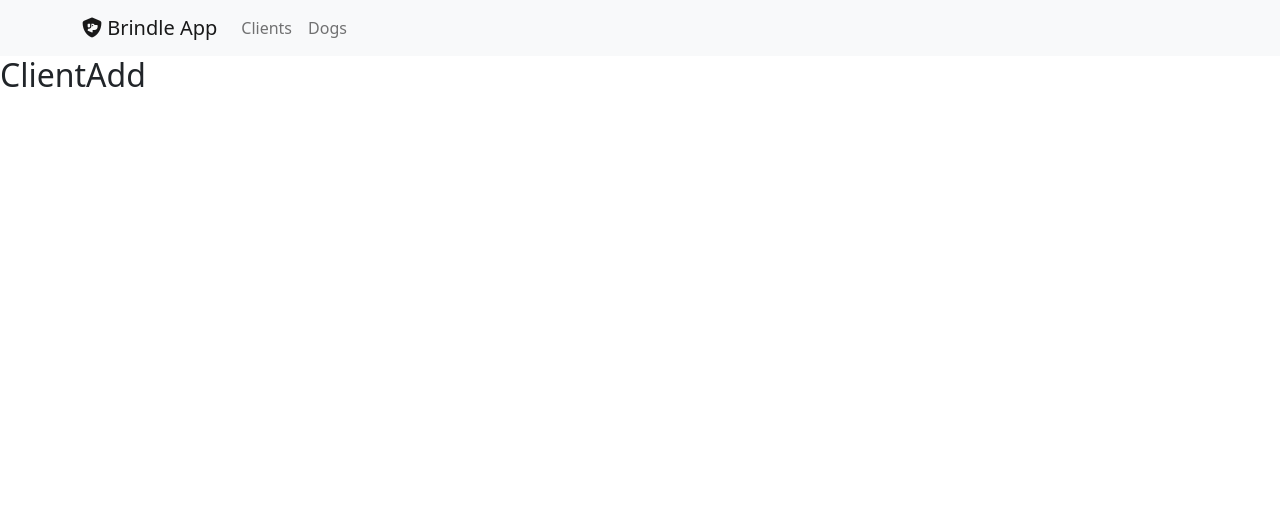
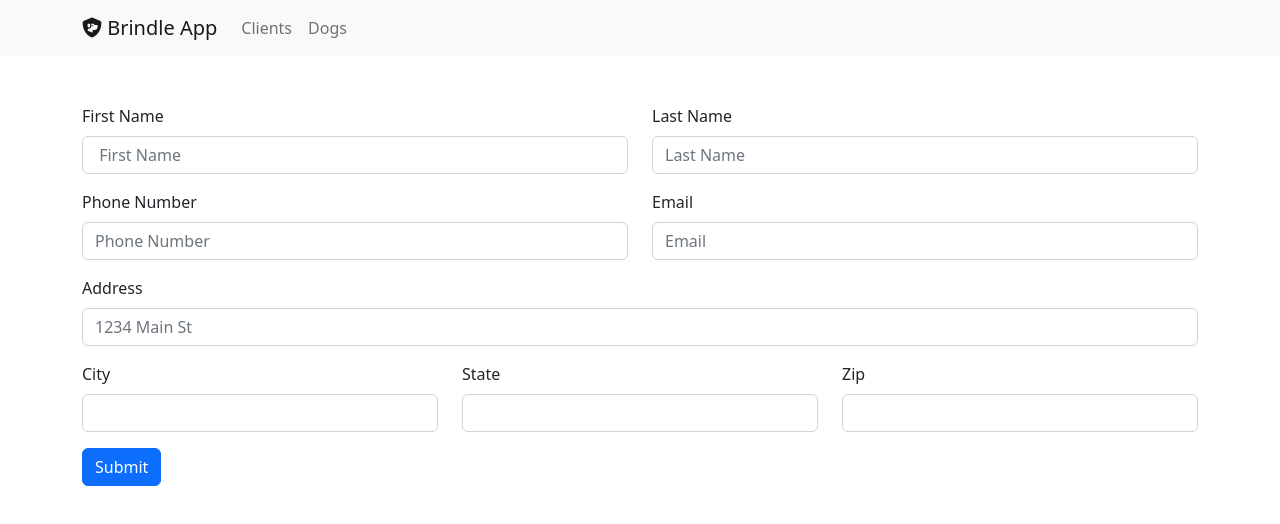
Before and after one commit to JSignature/phase-3-sinatra-react-project-client, a React (Create React App) app: page /clients/add in a window 1280 px wide. Shown: the top 524 px of the page. Built offline with nearby package versions, Linux system fonts and the light colour scheme.

Commit message:
Added clientAdd and clientDelete

```diff
--- a/src/components/Client/ClientAdd.jsx
+++ b/src/components/Client/ClientAdd.jsx
@@ -1,4 +1,9 @@
 import { React, useState } from 'react'
+import Button from 'react-bootstrap/Button'
+import Col from 'react-bootstrap/Col'
+import Form from 'react-bootstrap/Form'
+import Row from 'react-bootstrap/Row'
+import Container from 'react-bootstrap/Container'
 
 let ClientAdd = () => {
   const [clientFirstName, setClientFirstName] = useState('Jimmy ')
@@ -7,14 +12,140 @@ let ClientAdd = () => {
     useState('123 Main Street ')
   const [clientAddressCity, setClientAddressCity] = useState('Memphis')
   const [clientAddressState, setClientAddressState] = useState('TN')
+  const [clientAddressZip, setClientAddressZip] = useState('12345')
   const [clientPhone, setClientPhone] = useState('123-456-7890')
   const [clientEmail, setClientEmail] = useState('J@example.com')
   const [clientImage, setClientImage] = useState('Photo')
 
+  function handleNewClientSubmit(e) {
+    e.preventDefault()
+
+    const newClient = {
+      client_first_name: clientFirstName,
+      client_last_name: clientLastName,
+      client_address_street: clientAddressStreet,
+      client_address_city: clientAddressCity,
+      client_address_state: clientAddressState,
+      client_address_zip: clientAddressZip,
+      client_phone: clientPhone,
+      client_email: clientEmail,
+    }
+
+    setClientFirstName('')
+    setClientLastName('')
+    setClientAddressStreet('')
+    setClientAddressCity('')
+    setClientAddressState('')
+    setClientAddressZip('')
+    setClientPhone('')
+    setClientEmail('')
+
+    fetch('http://127.0.0.1:9292/clients/add', {
+      method: 'POST',
+      headers: {
+        'Content-Type': 'application/json',
+      },
+      body: JSON.stringify(newClient),
+    })
+      .then(resp => resp.json())
+      .then(obj => alert('Client was Added'))
+  }
+
   return (
-    <>
-      <h2>ClientAdd</h2>
-    </>
+    <Container>
+      <Form className="mt-5" onSubmit={handleNewClientSubmit}>
+        <Row className="mb-3">
+          <Form.Group as={Col} controlId="formGridFirstName">
+            <Form.Label>First Name</Form.Label>
+            <Form.Control
+              type="text"
+              placeholder=" First Name"
+              onChange={e => {
+                setClientFirstName(e.target.value)
+              }}
+            />
+          </Form.Group>
+
+          <Form.Group as={Col} controlId="formGridLastName">
+            <Form.Label>Last Name</Form.Label>
+            <Form.Control
+              type="text"
+              placeholder="Last Name"
+              onChange={e => {
+                setClientLastName(e.target.value)
+              }}
+            />
+          </Form.Group>
+        </Row>
+
+        <Row className="mb-3">
+          <Form.Group as={Col} controlId="formGridPhone">
+            <Form.Label>Phone Number</Form.Label>
+            <Form.Control
+              type="text"
+              placeholder="Phone Number"
+              onChange={e => {
+                setClientPhone(e.target.value)
+              }}
+            />
+          </Form.Group>
+
+          <Form.Group as={Col} controlId="formGridEmail">
+            <Form.Label>Email</Form.Label>
+            <Form.Control
+              type="email"
+              placeholder="Email"
+              onChange={e => {
+                setClientEmail(e.target.value)
+              }}
+            />
+          </Form.Group>
+        </Row>
+
+        <Form.Group className="mb-3" controlId="formGridAddress1">
+          <Form.Label>Address</Form.Label>
+          <Form.Control
+            placeholder="1234 Main St"
+            onChange={e => {
+              setClientAddressStreet(e.target.value)
+            }}
+          />
+        </Form.Group>
+
+        <Row className="mb-3">
+          <Form.Group as={Col} controlId="formGridCity">
+            <Form.Label>City</Form.Label>
+            <Form.Control
+              onChange={e => {
+                setClientAddressCity(e.target.value)
+              }}
+            />
+          </Form.Group>
+
+          <Form.Group as={Col} controlId="formGridState">
+            <Form.Label>State</Form.Label>
+            <Form.Control
+              onChange={e => {
+                setClientAddressState(e.target.value)
+              }}
+            />
+          </Form.Group>
+
+          <Form.Group as={Col} controlId="formGridZip">
+            <Form.Label>Zip</Form.Label>
+            <Form.Control
+              onChange={e => {
+                setClientAddressZip(e.target.value)
+              }}
+            />
+          </Form.Group>
+        </Row>
+
+        <Button variant="primary" type="submit">
+          Submit
+        </Button>
+      </Form>
+    </Container>
   )
 }
 
--- a/src/components/Client/ClientCard.jsx
+++ b/src/components/Client/ClientCard.jsx
@@ -5,17 +5,28 @@ import ClientList from './ClientList'
 import Row from 'react-bootstrap/Row'
 import Container from 'react-bootstrap/Container'
 
-const ClientCard = ({ clients }) => {
+const ClientCard = ({ clients, handleDelete }) => {
+  function handleDeleteClick(id) {
+    console.log(id)
+    handleDelete(id)
+  }
+
   return (
     <Container>
       <Row>
         {clients.map(client => (
-          <Card className="m-3" style={{ width: '18rem' }}>
+          <Card key={client.id} className="m-3" style={{ width: '18rem' }}>
             <Card.Img variant="top" src={client.client_image} />
             <Card.Body>
               <Card.Title>{client.client_first_name}</Card.Title>
               <Card.Text>{client.client_email}</Card.Text>
               <Button variant="primary">Edit</Button>
+              <Button
+                onClick={() => handleDeleteClick(client.id)}
+                variant="primary"
+              >
+                Delete
+              </Button>
             </Card.Body>
           </Card>
         ))}
--- a/src/components/Client/ClientList.jsx
+++ b/src/components/Client/ClientList.jsx
@@ -17,12 +17,26 @@ let ClientList = () => {
       .then(setSearchResults(clients))
   }, [])
 
+  function handleDelete(id) {
+    console.log(`Client id: ${id}`)
+    fetch(`http://127.0.0.1:9292/clients/delete/${id}`, {
+      method: 'DELETE',
+    })
+      .then(r => r.json())
+      .then(deletedClient => {
+        const updatedClients = clients.filter(client => client.id !== id)
+        setClients(updatedClients)
+      })
+  }
+
   return (
     <>
       <Container>
         <Row className="mt-2">
           <Col md={4}>
-            <Button variant="outline-success">Add New Client</Button>
+            <Button variant="outline-success" href="/clients/add">
+              Add New Client
+            </Button>
           </Col>
           <Col md={{ span: 4, offset: 4 }}>
             <Form className="d-flex">
@@ -39,7 +53,7 @@ let ClientList = () => {
 
         {/* This will generate the client cards */}
         <Row>
-          <ClientCard clients={clients} />
+          <ClientCard clients={clients} handleDelete={handleDelete} />
         </Row>
       </Container>
     </>
```
